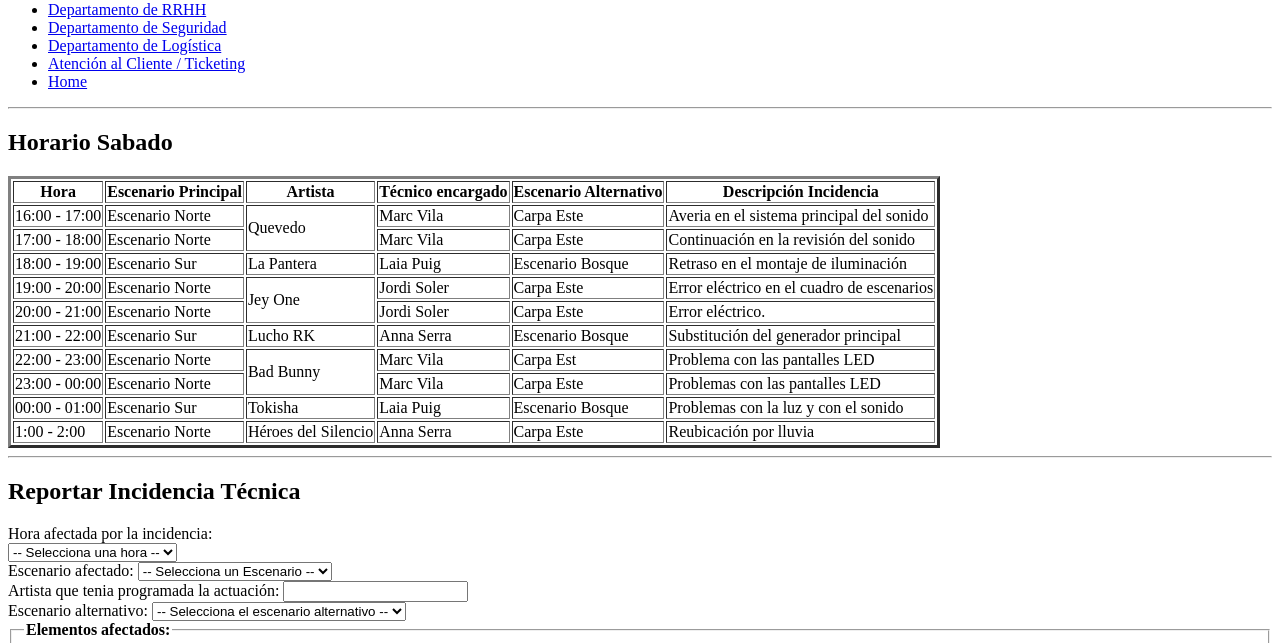
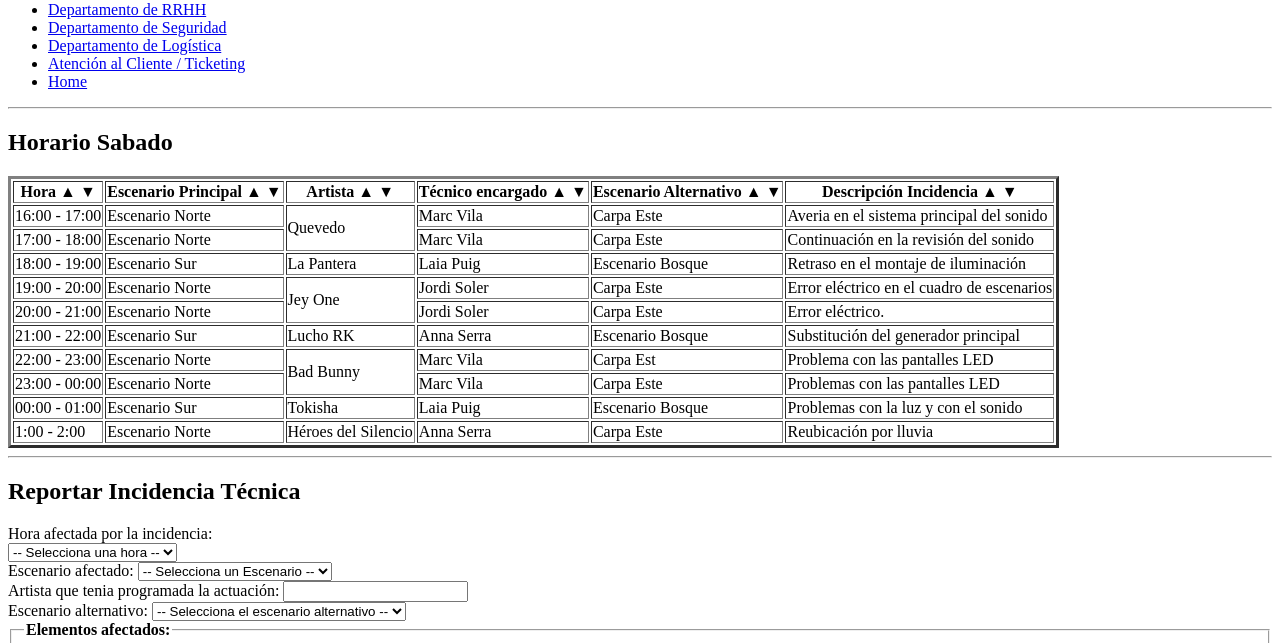
Before and after one commit to VillalobosBrandon-web/Grup6_ASIX-DAW_PJ3_A09_CronosGestioDepartamental, a plain HTML site: page SeccionsRols/CoordinacioEscenaris_AdrianMacias.html in a window 1280 px wide. Shown: the part 79-722 px from the top of the page. Drawn offline with Linux system fonts and the light colour scheme.

Commit message:
Finalización de mi parte

```diff
--- a/SeccionsRols/CoordinacioEscenaris_AdrianMacias.html
+++ b/SeccionsRols/CoordinacioEscenaris_AdrianMacias.html
@@ -31,12 +31,12 @@
    <table border="3">
     <thead>
      <tr>
-        <th>Hora</th>
-        <th>Escenario Principal</th>
-        <th>Artista</th>
-        <th>Técnico encargado</th>
-        <th>Escenario Alternativo</th>
-        <th>Descripción Incidencia</th>
+        <th>Hora ▲ ▼</th>
+        <th>Escenario Principal ▲ ▼</th>
+        <th>Artista ▲ ▼</th>
+        <th>Técnico encargado ▲ ▼</th>
+        <th>Escenario Alternativo ▲ ▼</th>
+        <th>Descripción Incidencia ▲ ▼</th>
      </tr>
     </thead>
     <tbody>
```
